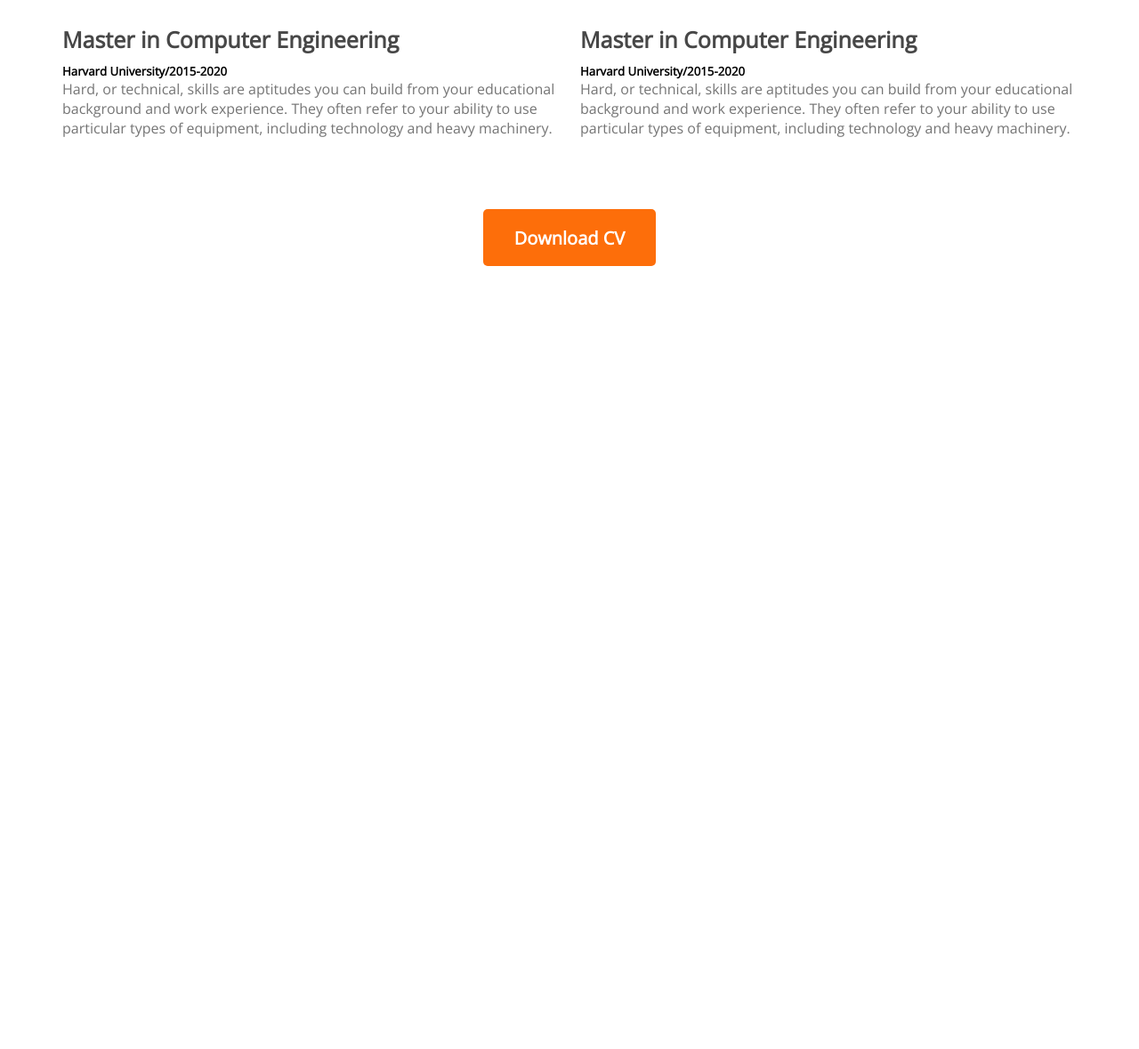
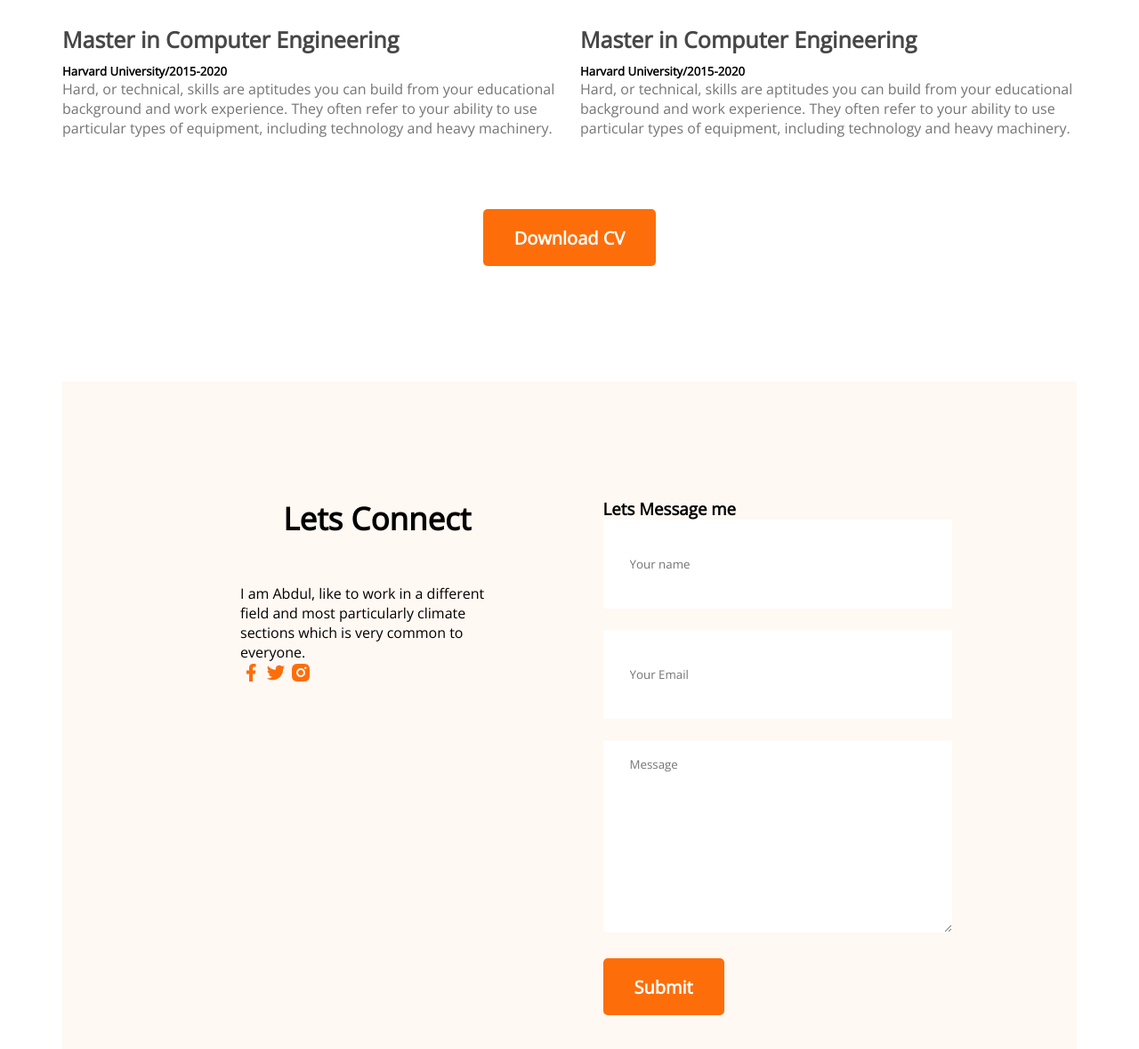
Before and after one commit to Chowdhuryabdul/developer-portfolio, a plain HTML site: page index.html in a window 1280 px wide. Shown: the part 2758-3937 px from the top of the page at 89% size. Before the commit the page ends 3057 px from the top, so only its background shows below. Drawn offline with nearby package versions, Linux system fonts and the light colour scheme.

Commit message:
contact us added

```diff
--- a/index.html
+++ b/index.html
@@ -135,6 +135,32 @@
             <button class="btn-primary">Download CV</button>
         </div>
      </section>
+     <!--contact section-->
+     <section class="contact">
+           <div>
+             <h3 class="section-title">Lets Connect</h3>
+             <p class="sectoin-description">I am Abdul, like to work in a different field and most particularly climate sections which is very common to everyone.</p>
+             <a href="">
+                <img src="images/facebook.png" alt="">
+             </a>
+             <a href="">
+                <img src="images/twitter.png" alt="">
+             </a>
+             <a href="">
+                <img src="images/insta.png" alt="">
+             </a>
+           </div>
+           <div>
+              <h3 class="section title">Lets Message me</h3>
+              <form action="">
+                <input type="text" placeholder="Your name">
+                <input type= "Email" placeholder="Your Email">
+                <textarea name="" id="" cols="30" rows="10" placeholder="Message"></textarea>
+                <input class="btn-primary" type="submit" value="Submit">
+
+              </form>
+           </div>
+     </section>
     </main>
     <footer>
 
--- a/styles/portfolio.css
+++ b/styles/portfolio.css
@@ -182,3 +182,26 @@ section {
     margin-top: 50px;
     text-align: center;
 }
+/* contact style */
+.contact{
+    display: flex;
+    gap: 100px;
+    background-color: #FFF8F3;
+    padding: 130px 200px;
+}
+.contact .section title{
+    text-align: center;
+}
+.contact input[type="text"], input[type="Email"], textarea{
+    margin-bottom: 24px;
+    border: 0;
+    width: 100%;
+    padding: 18px 30px;
+
+}
+input{
+    height: 64px;
+}
+.contact a{
+    text-decoration: none;
+}
```
Also changed, not shown: note.html (+4 -0 lines).
